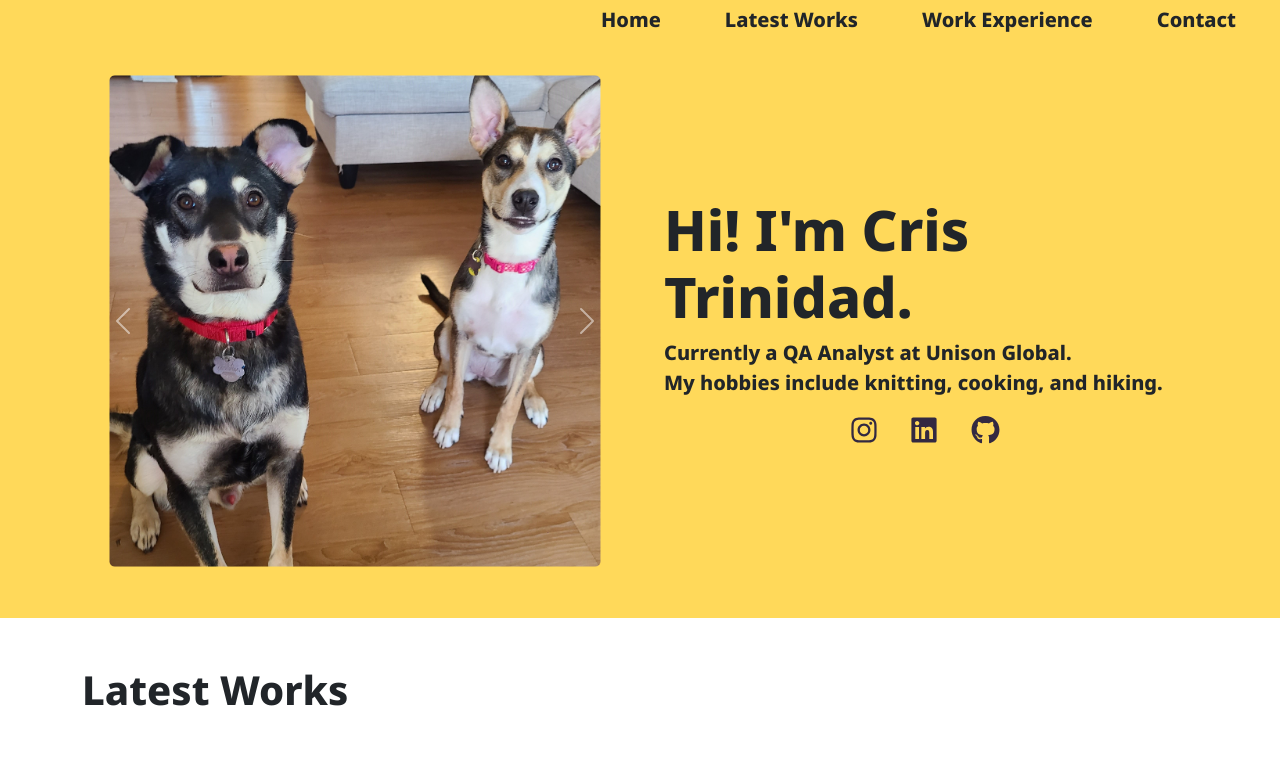
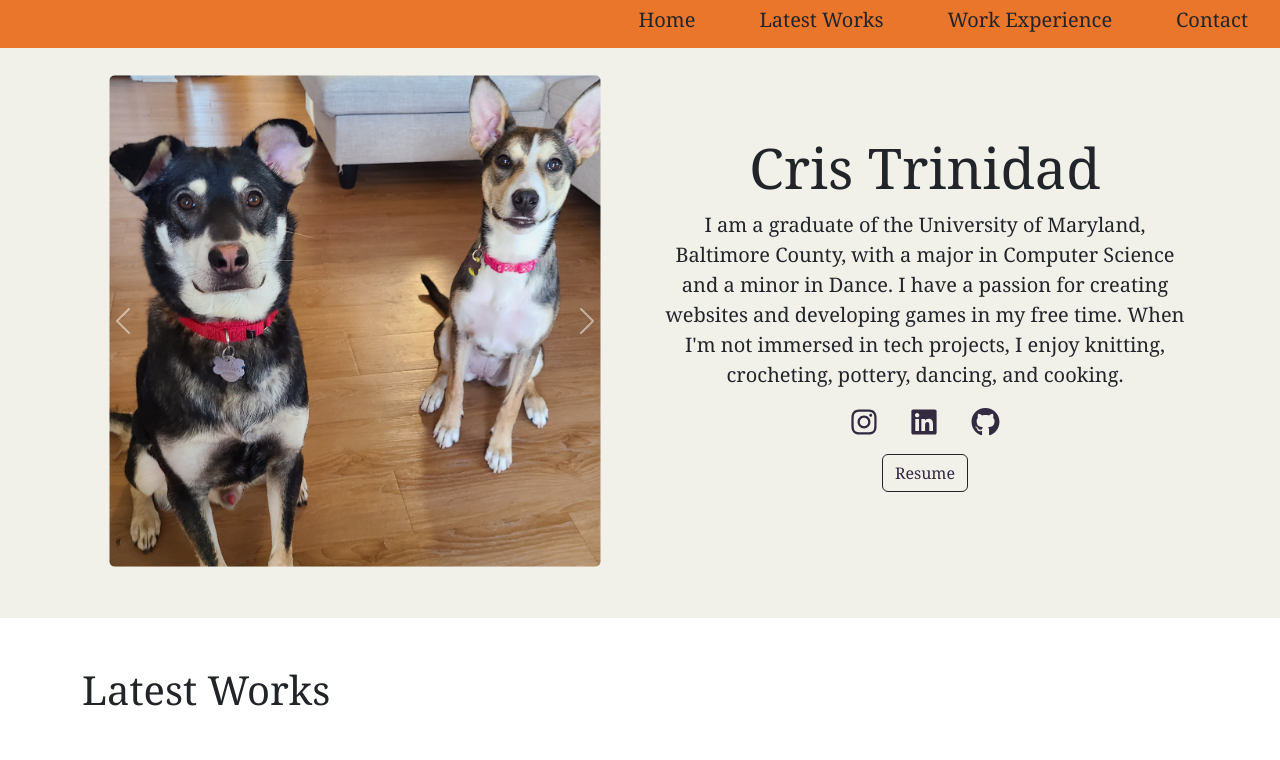
Before and after one commit to cristrinidad/cristrinidadwebsite, a React (Vite) app: page / in a window 1280 px wide. Shown: the top 760 px of the page. Built offline with nearby package versions, Linux system fonts and the light colour scheme.

Commit message:
-Updated navbar and welcomepage

```diff
--- a/src/components/Contact.tsx
+++ b/src/components/Contact.tsx
@@ -9,7 +9,7 @@ function Contact() {
       <ContactInfo />
       <SocialIcons />
       <footer className="text-center mt-3">
-        &copy; Cristobal Trinidad 2024
+        &copy; Cristobal Trinidad 2025
       </footer>
       <br />
     </>
--- a/src/components/Hello.tsx
+++ b/src/components/Hello.tsx
@@ -4,10 +4,11 @@ function Hello() {
   return (
     <>
       <div className="container right-welcome-container">
-        <h4 className="display-4">Hi! I'm Cris Trinidad.</h4>
-        <p className="lead">
-          Currently a QA Analyst at Unison Global. <br /> My hobbies include
-          knitting, cooking, and hiking.
+        <h4 className="display-4 text-center">Cris Trinidad</h4>
+        <p className="lead text-center">
+        I am a graduate of the University of Maryland, Baltimore County, with a major in Computer Science and a minor in Dance.
+        I have a passion for creating websites and developing games in my free time.
+        When I'm not immersed in tech projects, I enjoy knitting, crocheting, pottery, dancing, and cooking.
         </p>
         <SocialIcons />
       </div>
--- a/src/components/SocialIcons.tsx
+++ b/src/components/SocialIcons.tsx
@@ -22,7 +22,7 @@ function SocialIcons() {
           />
         </a>
         <a
-          href="https://www.linkedin.com/in/cris-trinidad-545720137"
+          href="https://www.linkedin.com/in/cristobal-trinidad-545720137/"
           target="_blank"
           rel="noopener noreferrer"
         >
@@ -46,6 +46,12 @@ function SocialIcons() {
           />
         </a>
       </div>
+      <div className="p-3 text-center">
+        <a href="/Cristobal_Trinidad_Resume.pdf" target="_blank">
+          <button type="button" className="btn btn-outline-dark" style={{ color: "#332941" }}>Resume</button>
+        </a>
+
+      </div>
     </>
   );
 }
--- a/src/index.css
+++ b/src/index.css
@@ -1,6 +1,6 @@
 @import url('https://fonts.googleapis.com/css2?family=Noto+Sans:wght@800&display=swap');
 
 body {
-    font-family: 'Noto Sans', sans-serif;
+    font-family: Georgia, serif;;
 
 }
--- a/src/pages/App.tsx
+++ b/src/pages/App.tsx
@@ -8,7 +8,7 @@ import LatestWorks from "../components/LatestWorks";
 function App() {
   return (
     <>
-      <div className="container-fluid">
+      <div className="background">
         <section id="home">
           <NavBar />
           <Home />
--- a/src/stylesheets/App.css
+++ b/src/stylesheets/App.css
@@ -1,15 +1,20 @@
-.container-fluid {
-    background-color: #FFD95A;
+/* Backgroud Color */
+.background {
+    background-color: #F1F0E9;
 }
 
 /* Style of Nav Buttons */
+.nav {
+  background-color:#E9762B;
+}
+
 .nav-link {
     text-decoration: none;
     position: relative;
   }
 
 .nav-link:hover {
-    color: #FFF7D4 !important;
+    color: #F1F0E9 !important;
   }
 
 .nav-link::after {
@@ -40,5 +45,5 @@
   }
 
 .footer {
-    background-color: #FFD95A;
+    background-color: #E9762B;
   }
```
Also changed, not shown: 1 other file (tests, documents, lock files or other folders).
